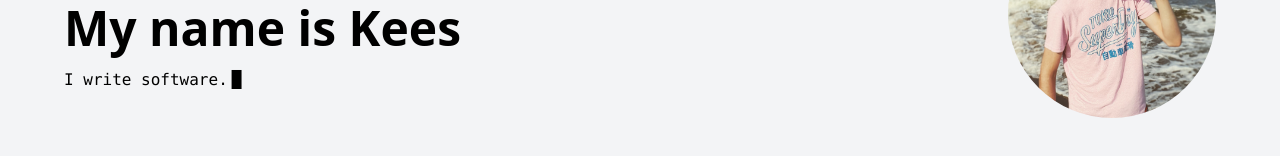
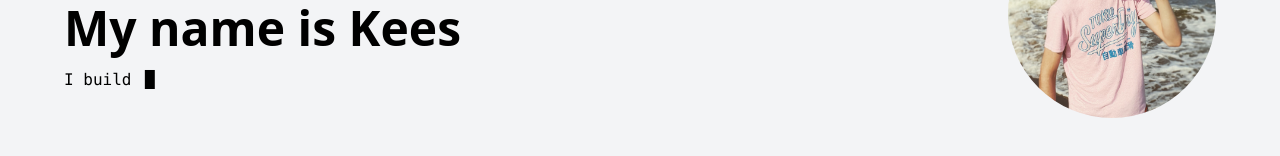
Before and after one commit to keesvv/portfolio, a Vue app: page / in a window 1280 px wide. Shown: the part 154-310 px from the top of the page. Built offline with nearby package versions, Linux system fonts and the light colour scheme.

Commit message:
feat(auto-typer): continuously loop over array of strings

```diff
--- a/src/components/AutoTyper.vue
+++ b/src/components/AutoTyper.vue
@@ -1,32 +1,42 @@
 <template>
   <div class="autotyper font-mono">
-    <span>{{ visible }}</span>
+    <span>{{ buf }}</span>
     <span class="ml-1">&#9608;</span>
   </div>
 </template>
 
 <script lang="ts" setup>
-import { onMounted, ref } from "vue";
+import { onMounted, ref, PropType } from "vue";
 
-const { text } = defineProps({
-  text: { type: String, required: true },
+const { strings } = defineProps({
+  strings: { type: Array as PropType<string[]>, required: true },
 });
 
-const visible = ref("");
+const buf = ref("");
 
 const sleep = (ms: number) =>
   new Promise<void>((resolve) => setTimeout(resolve, ms));
 
-onMounted(async () => {
-  for (const char of text) {
-    visible.value += char;
+const type = async (str: string) => {
+  for (const char of str) {
+    buf.value += char;
     await sleep(Math.floor(Math.random() * 30 + 20));
   }
+};
+
+const reset = () => {
+  buf.value = "";
+};
+
+onMounted(async () => {
+  while (true) {
+    for (const str of strings) {
+      await sleep(250);
+      type(str);
+
+      await sleep(2000);
+      reset();
+    }
+  }
 });
-
-// const items = [
-//   "I write software.",
-//   "I make websites.",
-//   "I build scalable backends.",
-// ];
 </script>
--- a/src/components/Jumbotron.vue
+++ b/src/components/Jumbotron.vue
@@ -5,7 +5,14 @@
       <h2 class="text-5xl font-bold mb-4">My name is Kees</h2>
       <!-- <h3>Feel free to <a href="mailto:contact@keesvv.nl">contact me</a>.</h3> -->
       <!-- <Socials /> -->
-      <AutoTyper class="text-md" text="I write software." />
+      <AutoTyper
+        class="text-md"
+        :strings="[
+          'I write software.',
+          'I make websites.',
+          'I build scalable backends.',
+        ]"
+      />
     </div>
     <div class="right">
       <img class="w-52 mb-6 rounded-full" src="../assets/me.jpg" alt="Me" />
```
